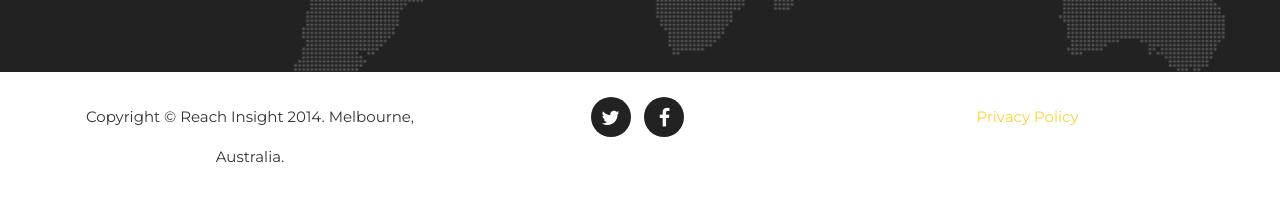
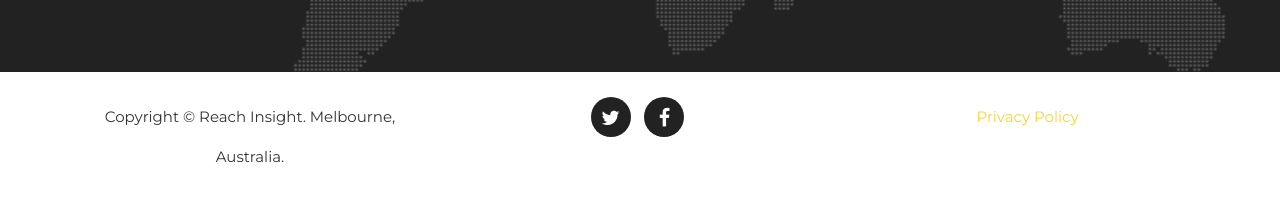
Before and after one commit to jaohar/PREV.github.io, a Jekyll site: the page built from index.html, in a window 1280 px wide and 900 px high, scrolled down 2976 px. Shown: the part 698-897 px from the top of the window. Built offline with Jekyll 4.4.1, drawn with Linux system fonts in a browser that asks for light colours; some web fonts are replaced.

Commit message:
Footer again

```diff
--- a/_includes/footer.html
+++ b/_includes/footer.html
@@ -2,7 +2,7 @@
         <div class="container">
             <div class="row">
                 <div class="col-md-4">
-                    <span class="copyright">Copyright &copy; {{ site.title }} 2014. Melbourne, Australia.</span>
+                    <span class="copyright">Copyright &copy; {{ site.title }}. Melbourne, Australia.</span>
                 </div>
                 <div class="col-md-4">
                     <ul class="list-inline social-buttons">
```
